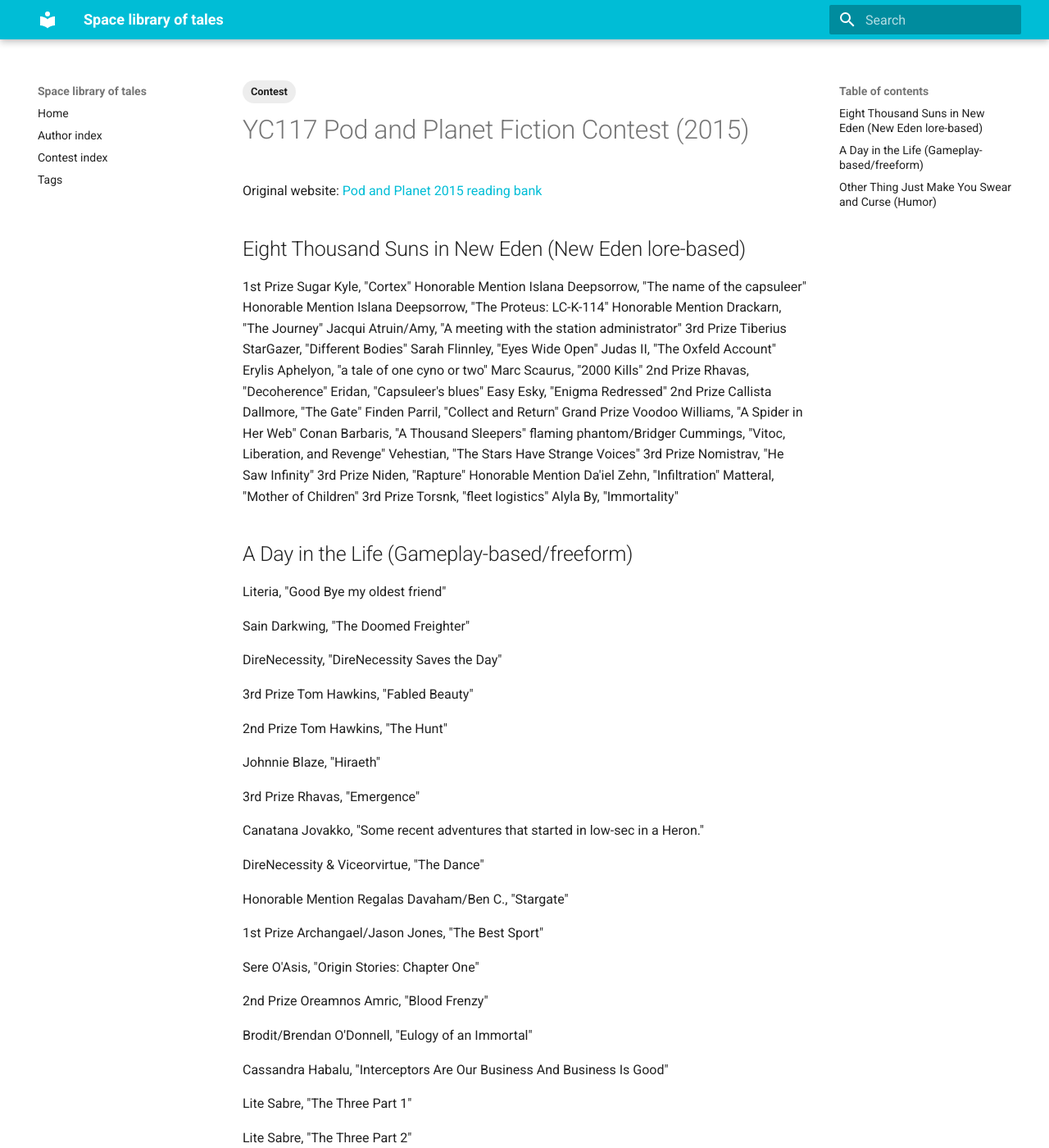
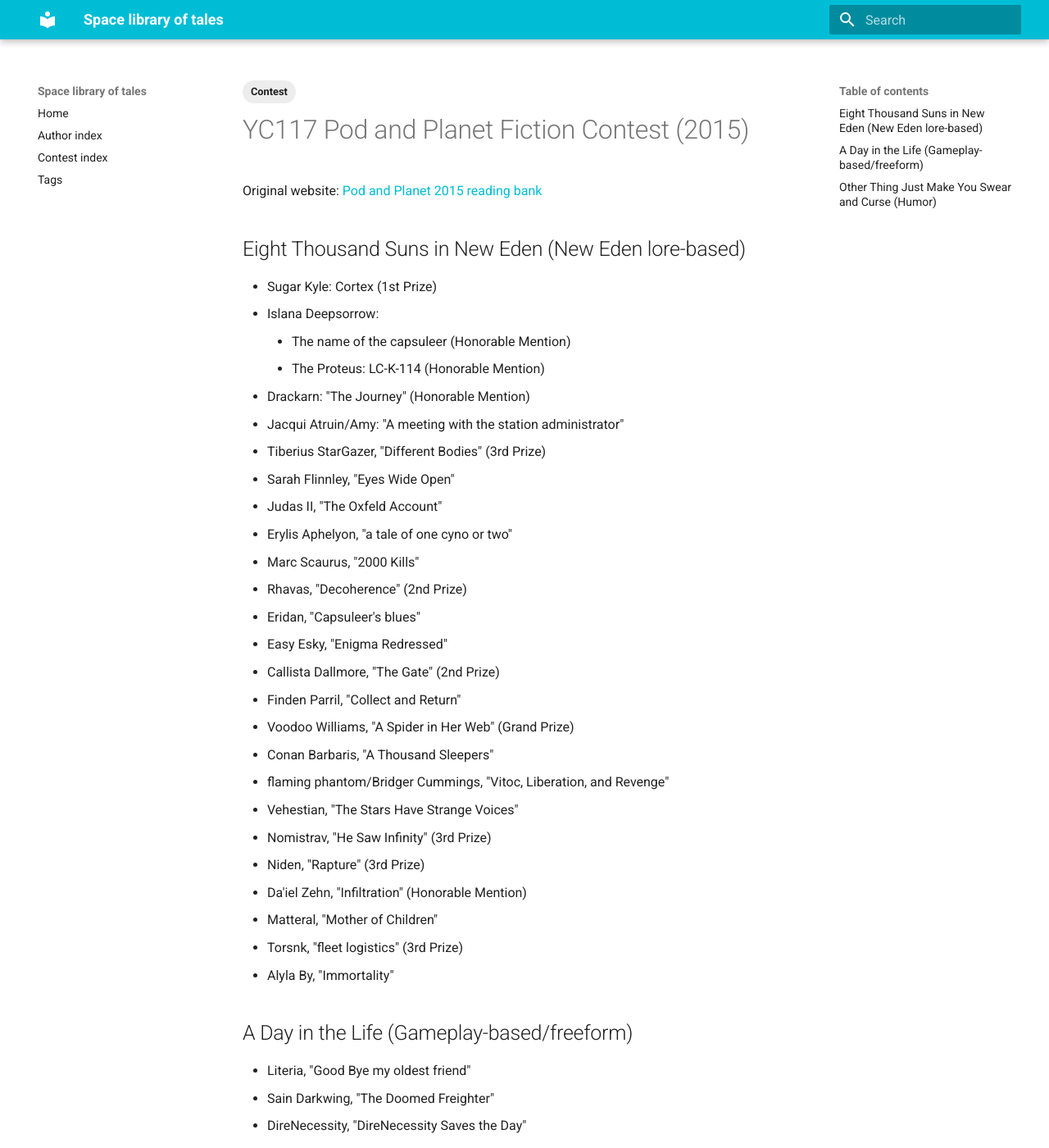
Before and after one commit to acfinspace/Spacelibraryoftales, an MkDocs documentation site: the page built from docs/contest/podandplanet2015.md, in a window 1280 px wide and 1400 px high. Shown: the whole window at 82% size. Built offline with MkDocs 1.6.1 and Material for MkDocs 9.7.7, drawn with Linux system fonts in a browser that asks for light colours; some of the changed text lies outside the part shown.

```diff
--- a/docs/contest/podandplanet2015.md
+++ b/docs/contest/podandplanet2015.md
@@ -9,122 +9,65 @@ Original website: [Pod and Planet 2015 reading bank](https://podandplanet.wixsit
 
 ## Eight Thousand Suns in New Eden (New Eden lore-based)
 
-1st Prize Sugar Kyle, "Cortex"
-Honorable Mention Islana Deepsorrow, "The name of the capsuleer"
-Honorable Mention Islana Deepsorrow, "The Proteus: LC-K-114"
-Honorable Mention Drackarn, "The Journey"
-Jacqui Atruin/Amy, "A meeting with the station administrator"
-3rd Prize Tiberius StarGazer, "Different Bodies"
-Sarah Flinnley, "Eyes Wide Open"
-Judas II, "The Oxfeld Account"
-Erylis Aphelyon, "a tale of one cyno or two"
-Marc Scaurus, "2000 Kills"
-2nd Prize Rhavas, "Decoherence"
-Eridan, "Capsuleer's blues"
-Easy Esky, "Enigma Redressed"
-2nd Prize Callista Dallmore, "The Gate"
-Finden Parril, "Collect and Return"
-Grand Prize Voodoo Williams, "A Spider in Her Web"
-Conan Barbaris, "A Thousand Sleepers"
-flaming phantom/Bridger Cummings, "Vitoc, Liberation, and Revenge"
-Vehestian, "The Stars Have Strange Voices"
-3rd Prize Nomistrav, "He Saw Infinity"
-3rd Prize Niden, "Rapture"
-Honorable Mention Da'iel Zehn, "Infiltration"
-Matteral, "Mother of Children"
-3rd Prize Torsnk, "fleet logistics"
-Alyla By, "Immortality"
+- Sugar Kyle: Cortex (1st Prize)
+- Islana Deepsorrow:
+    - The name of the capsuleer (Honorable Mention)
+    - The Proteus: LC-K-114 (Honorable Mention)
+- Drackarn: "The Journey" (Honorable Mention)
+- Jacqui Atruin/Amy: "A meeting with the station administrator"
+- Tiberius StarGazer, "Different Bodies" (3rd Prize)
+- Sarah Flinnley, "Eyes Wide Open"
+- Judas II, "The Oxfeld Account"
+- Erylis Aphelyon, "a tale of one cyno or two"
+- Marc Scaurus, "2000 Kills"
+- Rhavas, "Decoherence" (2nd Prize)
+- Eridan, "Capsuleer's blues"
+- Easy Esky, "Enigma Redressed"
+- Callista Dallmore, "The Gate" (2nd Prize)
+- Finden Parril, "Collect and Return"
+- Voodoo Williams, "A Spider in Her Web" (Grand Prize)
+- Conan Barbaris, "A Thousand Sleepers"
+- flaming phantom/Bridger Cummings, "Vitoc, Liberation, and Revenge"
+- Vehestian, "The Stars Have Strange Voices"
+- Nomistrav, "He Saw Infinity" (3rd Prize)
+- Niden, "Rapture" (3rd Prize)
+- Da'iel Zehn, "Infiltration" (Honorable Mention)
+- Matteral, "Mother of Children"
+- Torsnk, "fleet logistics" (3rd Prize)
+- Alyla By, "Immortality"
 
 ## A Day in the Life (Gameplay-based/freeform)
 
-Literia, "Good Bye my oldest friend"
-
-
-
-Sain Darkwing, "The Doomed Freighter"
-
-
-
-DireNecessity, "DireNecessity Saves the Day"
-
-
-
-3rd Prize Tom Hawkins, "Fabled Beauty"
-
-
-
-2nd Prize Tom Hawkins, "The Hunt"
-
-
-
-Johnnie Blaze, "Hiraeth"
-
-
-
-3rd Prize Rhavas, "Emergence"
-
-
-
-Canatana Jovakko, "Some recent adventures that started in low-sec in a Heron."
-
-
-
-DireNecessity & Viceorvirtue, "The Dance"
-
-
-
-Honorable Mention Regalas Davaham/Ben C., "Stargate"
-
-
-
-1st Prize Archangael/Jason Jones, "The Best Sport"
-
-
-
-Sere O'Asis, "Origin Stories:  Chapter One"
-
-
-
-2nd Prize Oreamnos Amric, "Blood Frenzy"
-
-
-
-Brodit/Brendan O'Donnell, "Eulogy of an Immortal"
-
-
-
-Cassandra Habalu, "Interceptors Are Our Business And Business Is Good"
-
-
-
-Lite Sabre, "The Three Part 1"
-
-
-
-Lite Sabre, "The Three Part 2"
-
-
-
-Honorable Mention Sera Kor-Azor, "Ole' Time Religion"
-
-
-
-Darrell Musko, "Sixty-Two Jumps"
-
-
-
-3rd Prize Yuri Serafim, "Split Decision"
-
-
-
-Honorable Mention Dirk Magnum, "A Code Like No Other"
+- Literia, "Good Bye my oldest friend"
+- Sain Darkwing, "The Doomed Freighter"
+- DireNecessity, "DireNecessity Saves the Day"
+- Tom Hawkins
+    - Fabled Beauty (3rd Prize)
+    - The Hunt" (2nd Prize)
+- Johnnie Blaze, "Hiraeth"
+- Rhavas, "Emergence" (3rd Prize)
+- Canatana Jovakko, "Some recent adventures that started in low-sec in a Heron."
+- DireNecessity & Viceorvirtue, "The Dance"
+- Regalas Davaham/Ben C., "Stargate" (Honorable Mention)
+- Archangael/Jason Jones, "The Best Sport" (1st Prize)
+- Sere O'Asis, "Origin Stories:  Chapter One"
+- Oreamnos Amric, "Blood Frenzy" (2nd Prize)
+- Brodit/Brendan O'Donnell, "Eulogy of an Immortal"
+- Cassandra Habalu, "Interceptors Are Our Business And Business Is Good"
+- Lite Sabre:
+    - The Three Part 1
+    - "The Three Part 2
+- Sera Kor-Azor, "Ole' Time Religion" (Honorable Mention)
+- Darrell Musko, "Sixty-Two Jumps"
+- Yuri Serafim, "Split Decision" (3rd Prize)
+- Dirk Magnum, "A Code Like No Other" (Honorable Mention)
 
 
 ## Other Thing Just Make You Swear and Curse (Humor)
 
 - Particul, "Junior Points of View"
-- 1st Prize Abavus Durden, "The Allure of the Damsel"
-- Honorable Mention Rusty Boon, "A Longing for Loss"
+- Abavus Durden, "The Allure of the Damsel" (1st Prize)
+- Rusty Boon, "A Longing for Loss" (Honorable Mention)
 - Isaac Neville, "Revenge"
-- Drackarn: "Into the Breach" (2nd Prize)
-- Sleightz, "From Riches to Riches" (3rd Prize)
+- Drackarn: Into the Breach (2nd Prize)
+- Sleightz: From Riches to Riches (3rd Prize)
```
Also changed, not shown: docs/contest/newedencapsuleerswritingcontest2022.md (+59 -33 lines), docs/contest/podandplanet2014.md (added, +83 -0 lines), docs/contestindex.md (+1 -0 lines).
